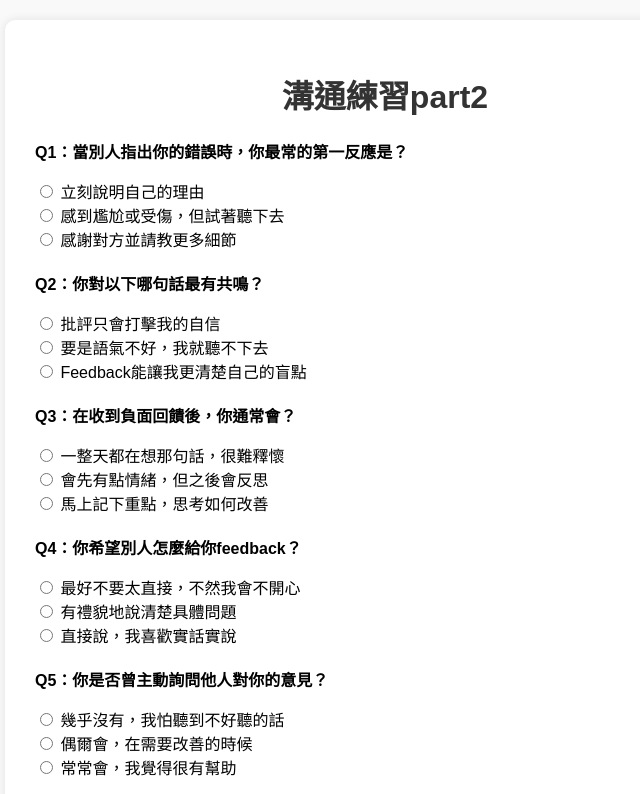
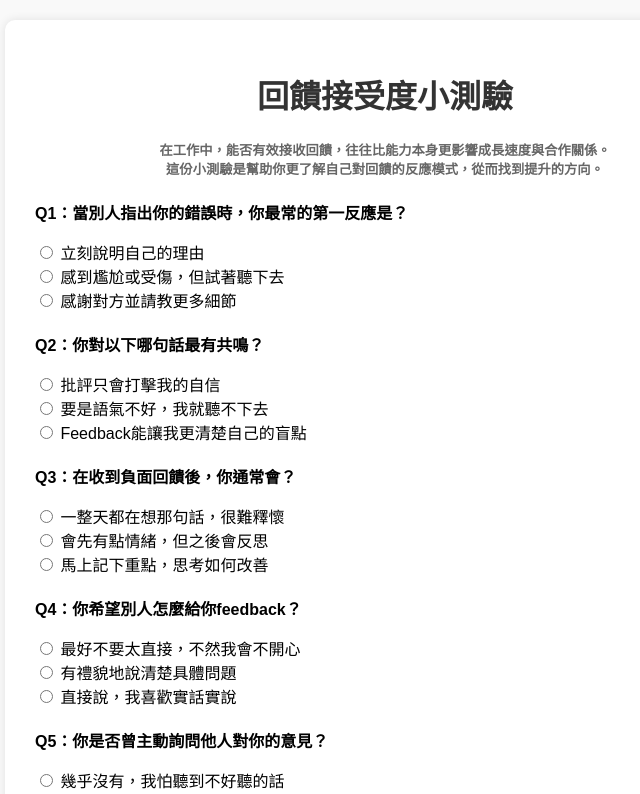
Before and after one commit to cjc094/communication-practice-pt2, a plain HTML site: page communication-practice-pt2/index.html in a window 1280 px wide. Shown: the top 794 px of the page, without its empty margins (255-895 px from the left). Drawn offline with Linux system fonts and the light colour scheme.

Commit message:
add title

```diff
--- a/communication-practice-pt2/index.html
+++ b/communication-practice-pt2/index.html
@@ -3,12 +3,15 @@
 <head>
   <meta charset="UTF-8">
   <meta name="viewport" content="width=device-width, initial-scale=1.0">
-  <title>溝通練習part2</title>
+  <title>回饋接受度小測驗</title>
   <link rel="stylesheet" href="style.css">
 </head>
 <body>
   <div class="container">
-    <h1>溝通練習part2</h1>
+    <h1>回饋接受度小測驗</h1>
+  </hr>
+    <h5>在工作中，能否有效接收回饋，往往比能力本身更影響成長速度與合作關係。</br>
+        這份小測驗是幫助你更了解自己對回饋的反應模式，從而找到提升的方向。</h5>
     <form id="quizForm">
     </form>
     <button id="submitBtn">提交測驗</button>
--- a/communication-practice-pt2/style.css
+++ b/communication-practice-pt2/style.css
@@ -19,6 +19,11 @@ body {
     color: #333;
   }
 
+  h5 {
+    text-align: center;
+    color: #666;
+  }
+
   form > div {
     margin-bottom: 20px;
   }
```
